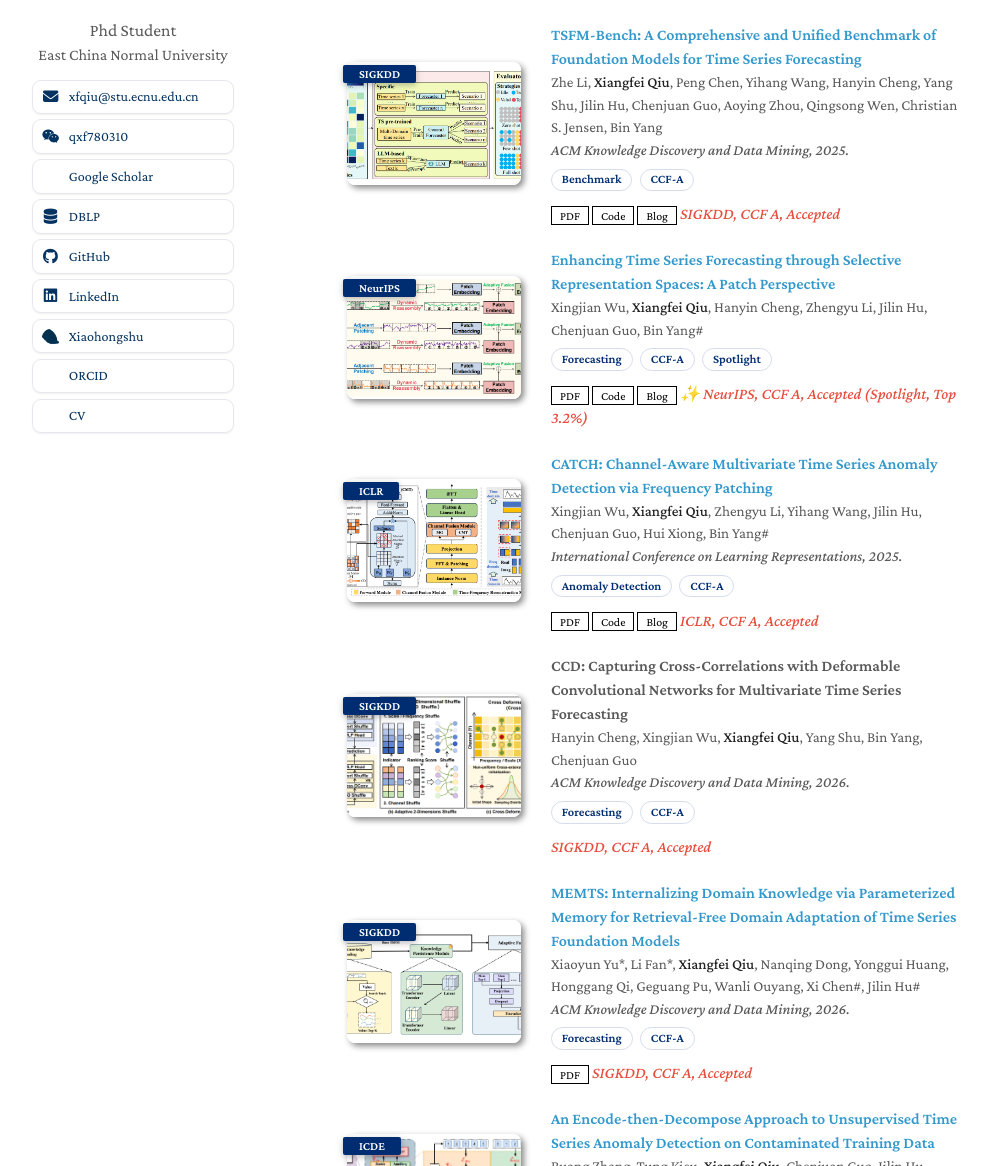
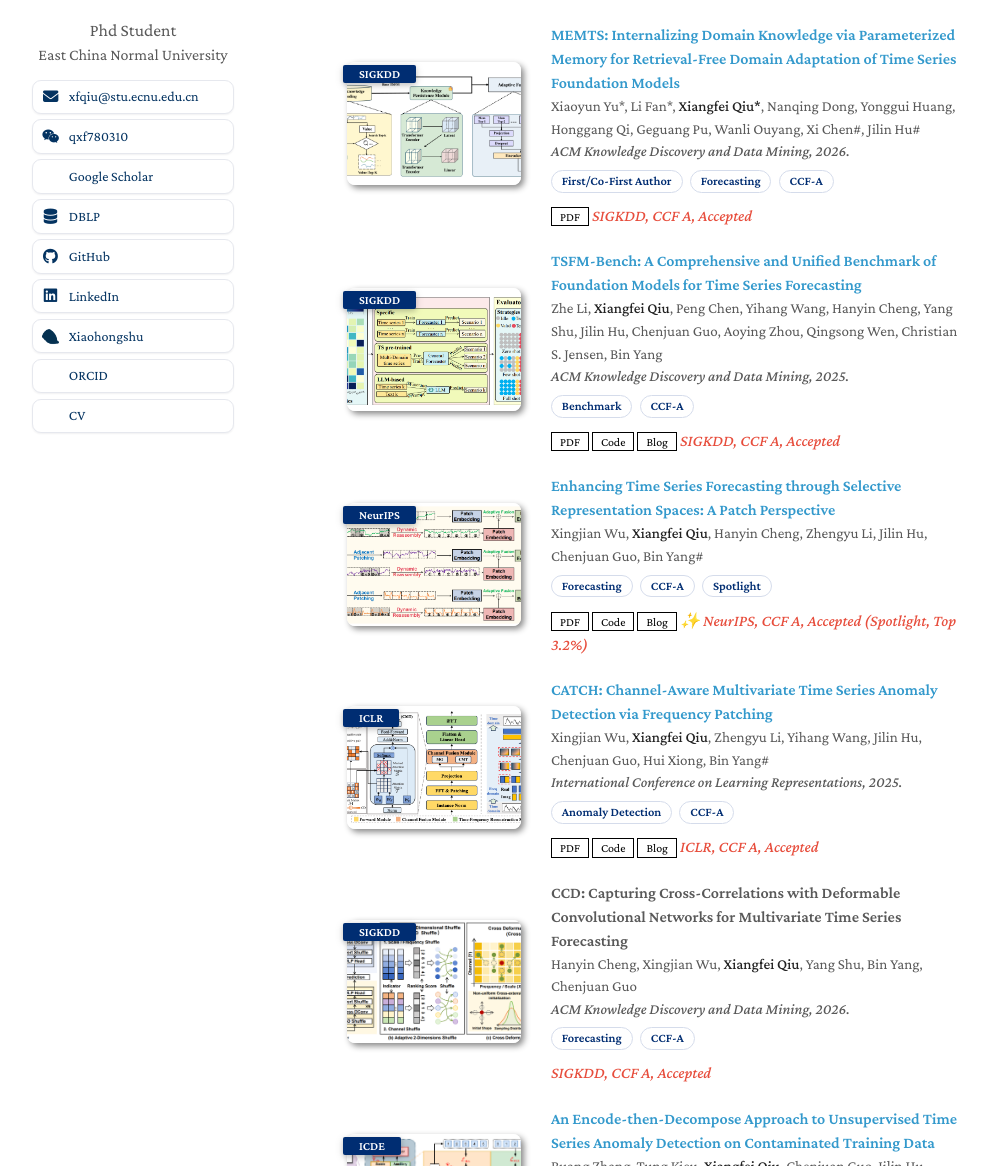
Before and after one commit to qiu69/qiu69.github.io, a Jekyll site: the page built from index.md, in a window 1280 px wide and 1400 px high, scrolled down 4138 px. Shown: the part 234-1400 px from the top of the window, without its empty margins (143-1131 px from the left). Built offline with Jekyll 4.4.1, drawn with Linux system fonts in a browser that asks for light colours; a style sheet for code colours, icons or effects is not loaded.

Commit message:
Mark MEMTS as co-first author

```diff
--- a/_data/publications.yml
+++ b/_data/publications.yml
@@ -192,7 +192,7 @@ forecast:
     notes: SIGKDD, CCF A, Accepted
 
   - title: "MEMTS: Internalizing Domain Knowledge via Parameterized Memory for Retrieval-Free Domain Adaptation of Time Series Foundation Models"
-    authors: Xiaoyun Yu*, Li Fan*, <strong>Xiangfei Qiu</strong>, Nanqing Dong, Yonggui Huang, Honggang Qi, Geguang Pu, Wanli Ouyang, Xi Chen#, Jilin Hu#
+    authors: Xiaoyun Yu*, Li Fan*, <strong>Xiangfei Qiu*</strong>, Nanqing Dong, Yonggui Huang, Honggang Qi, Geguang Pu, Wanli Ouyang, Xi Chen#, Jilin Hu#
     conference_short: SIGKDD
     conference: ACM Knowledge Discovery and Data Mining, 2026.
     pdf: https://arxiv.org/pdf/2602.13783
```
